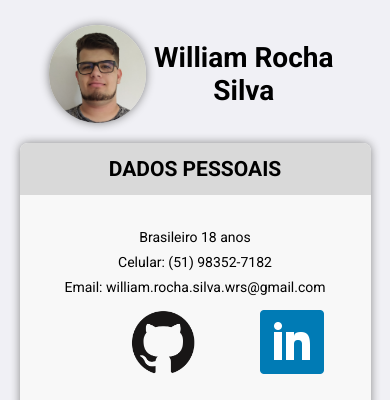
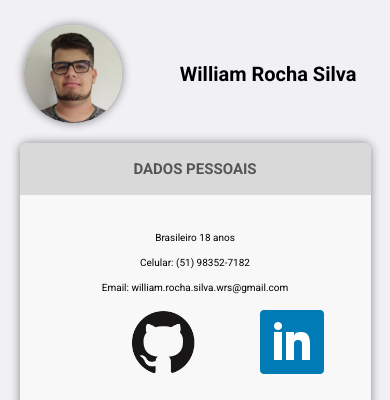
Before and after one commit to william-r-silva/william-r-silva.github.io, a plain HTML site: page index.html in a window 390 px wide. Shown: the top 400 px of the page. Drawn offline with Linux system fonts and the light colour scheme.

Commit message:
Ajustando responsividade

```diff
--- a/css/principal.css
+++ b/css/principal.css
@@ -88,6 +88,7 @@ strong{
 
 h2{
     line-height: 32px;
+    color: #555;
 }
 .sides{
     width: 100%;
@@ -163,6 +164,11 @@ h2{
     body{
         margin: 0;
         border-radius: 0;
+
+        font-size: 10px;
+    }
+    header{
+        justify-content: space-around;
     }
 
     .image{
```
